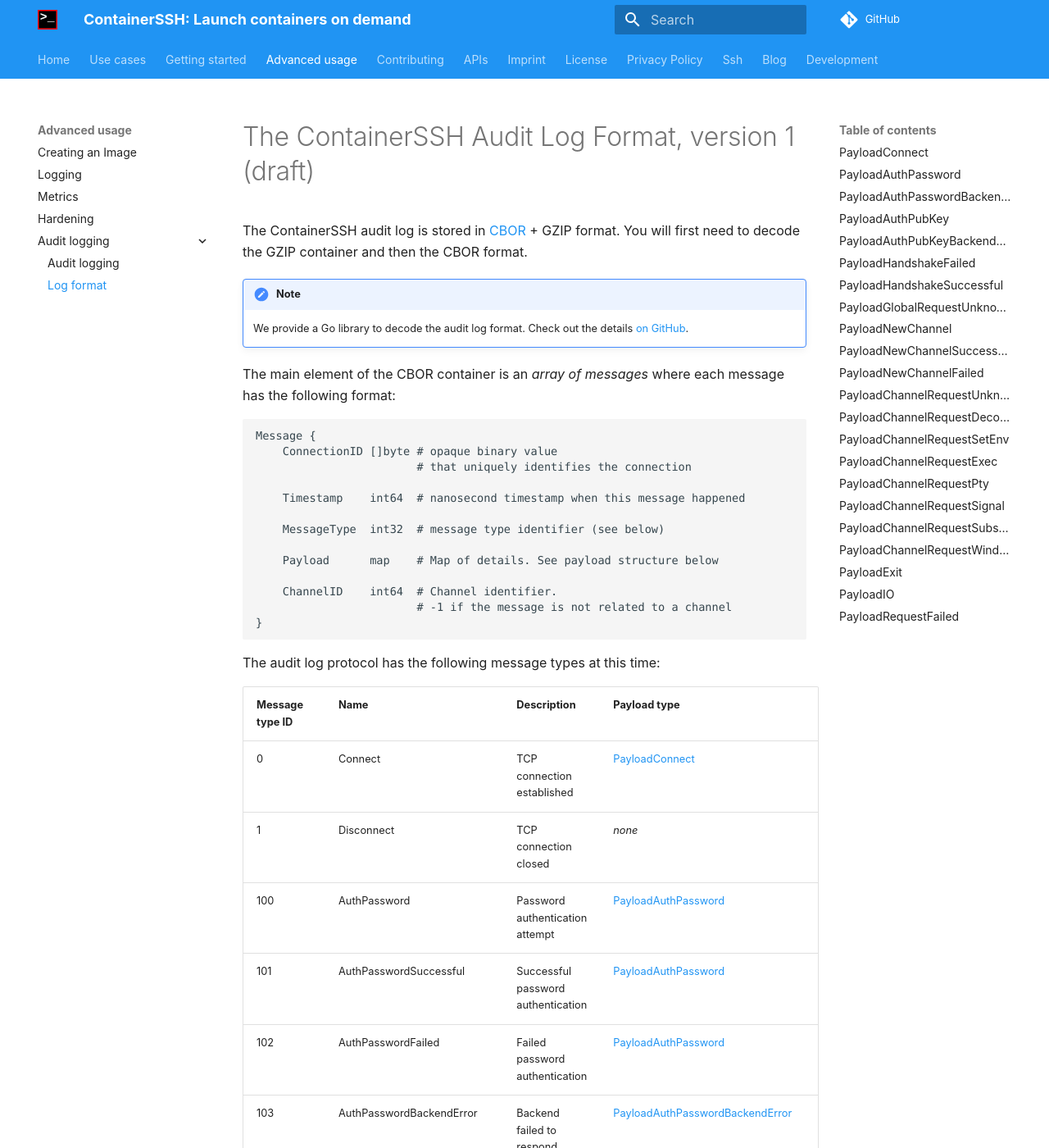
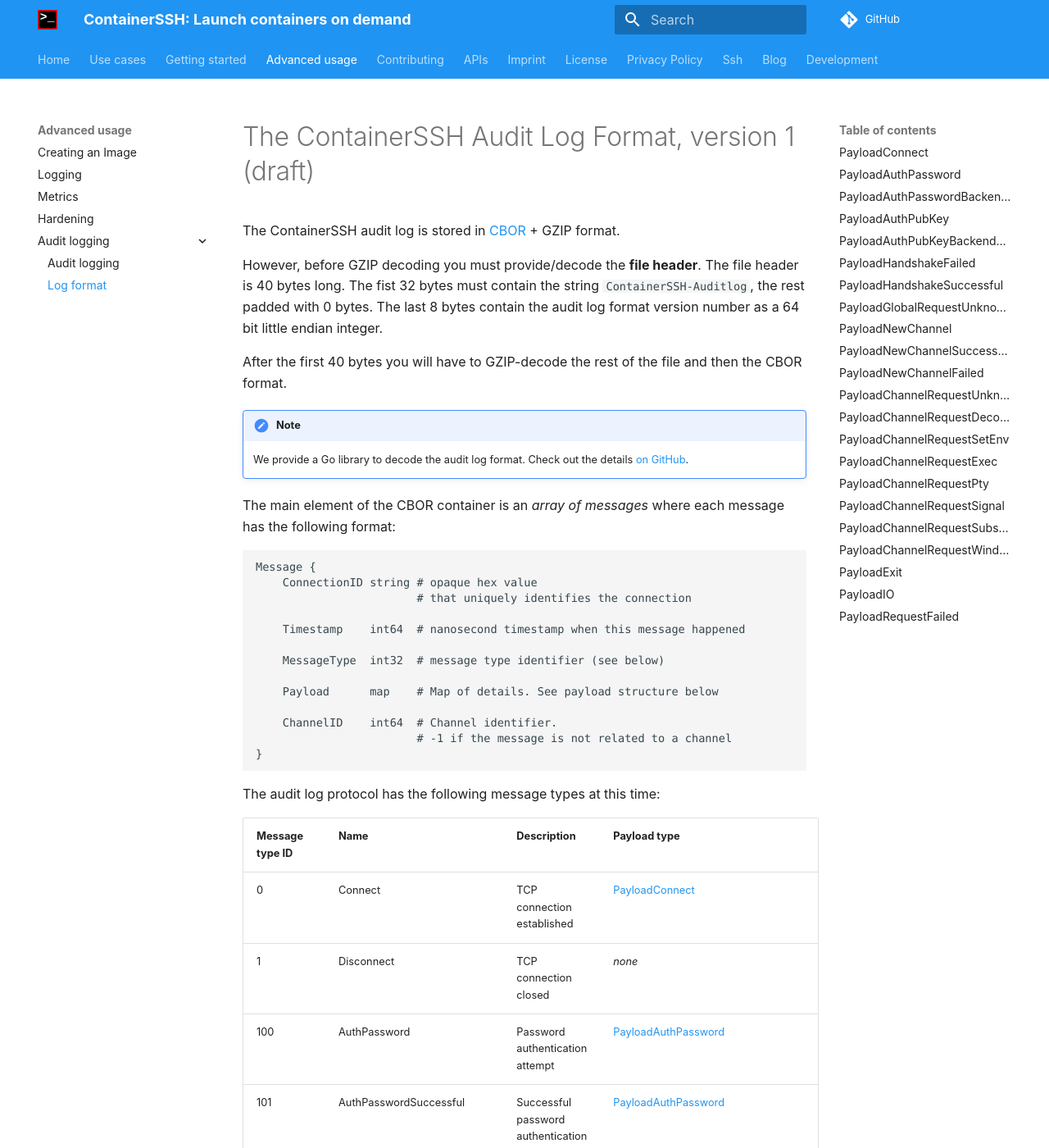
Before and after one commit to ContainerSSH/containerssh.github.io, an MkDocs documentation site: the page built from docs/advanced/audit/format.md, in a window 1280 px wide and 1400 px high. Shown: the whole window at 82% size. Built offline with MkDocs 1.6.1 and Material for MkDocs 9.7.7, drawn with Linux system fonts in a browser that asks for light colours; comment, search, counter and statistics services are not loaded; some of the changed text lies outside the part shown.

Commit message:
Changed audit log format to include the header Changed connectionID and public key to string

````diff
--- a/docs/advanced/audit/format.md
+++ b/docs/advanced/audit/format.md
@@ -1,6 +1,11 @@
 <h1>The ContainerSSH Audit Log Format, version 1 (draft)</h1>
 
-The ContainerSSH audit log is stored in [CBOR](https://cbor.io/) + GZIP format. You will first need to decode the GZIP container and then the CBOR format.
+
+The ContainerSSH audit log is stored in [CBOR](https://cbor.io/) + GZIP format.
+
+However, before GZIP decoding you must provide/decode the **file header**. The file header is 40 bytes long. The fist 32 bytes must contain the string `ContainerSSH-Auditlog`, the rest padded with 0 bytes. The last 8 bytes contain the audit log format version number as a 64 bit little endian integer.
+
+After the first 40 bytes you will have to GZIP-decode the rest of the file and then the CBOR format.
 
 !!! note
     We provide a Go library to decode the audit log format. Check out the details [on GitHub](https://github.com/ContainerSSH/auditlog).
@@ -9,7 +14,7 @@
 
 ```
 Message {
-    ConnectionID []byte # opaque binary value
+    ConnectionID string # opaque hex value
                         # that uniquely identifies the connection
 
     Timestamp    int64  # nanosecond timestamp when this message happened
@@ -91,7 +96,7 @@
 ```
 PayloadAuthPassword {
     Username string
-    Key      []byte  # Public key in OpenSSH wire format
+    Key      string  # Public key in the authorized_keys format
 }
 ```
 
@@ -100,7 +105,7 @@
 ```
 PayloadAuthPasswordBackendError {
     Username string
-    Key      []byte  # Public key in OpenSSH wire format
+    Key      string  # Public key in the authorized_keys format
     Reason   string
 }
 ```
````
